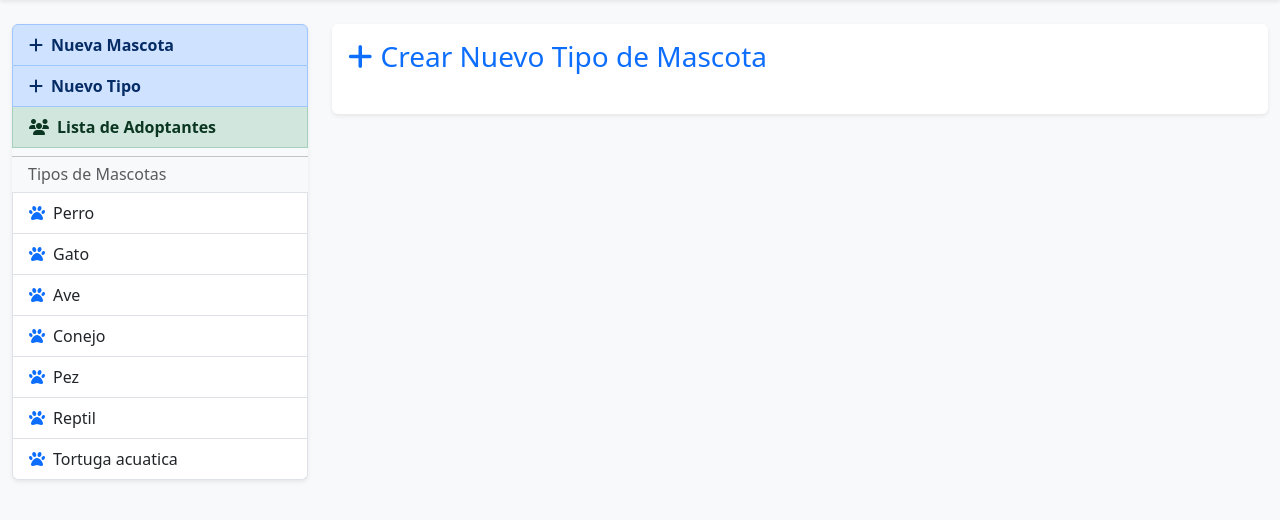
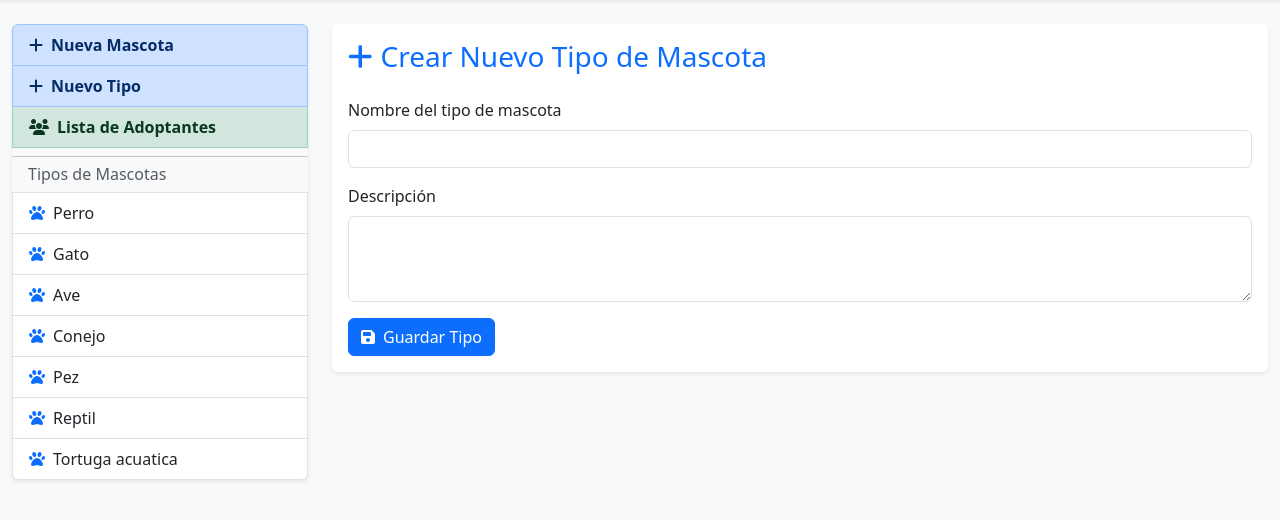
Before and after one commit to pieroca22/AdoptaApp, a Django app: page /crearTipo in a window 1280 px wide. Shown: the part 56-576 px from the top of the page. Run offline with Django 3.2, Linux system fonts and the light colour scheme; data comes from the database, SQL or seed files in the repository; both versions use the stored data as it was after the commit; some libraries are stand-ins or nearby versions.

Commit message:
Pregunta 2: registrar tipo

```diff
--- a/app1/templates/crearTipo.html
+++ b/app1/templates/crearTipo.html
@@ -10,6 +10,19 @@
 		<form method="POST" action="{% url 'app1:registrarTipo' %}">
 			{% csrf_token %}
 			<!--PREGUNTA 2 - CREACION DEL FORMULARIO PARA CREAR TIPOS DE MASCOTAS-->
+			<div class="mb-3">
+				<label for="nombre" class="form-label">Nombre del tipo de mascota</label>
+				<input type="text" class="form-control" id="nombre" name="nombre" required>
+			</div>
+
+			<div class="mb-3">
+				<label for="descripcion" class="form-label">Descripción</label>
+				<textarea class="form-control" id="descripcion" name="descripcion" rows="3"></textarea>
+			</div>
+
+			<button type="submit" class="btn btn-primary">
+				<i class="fa-solid fa-save me-2"></i>Guardar Tipo
+			</button>
 
 			<!--FIN DE CODIGO - OBSERVAR QUE EL ATRIBUTO ACTION DEL FORMULARIO YA SE ENCUENTRA CONFIGURADO-->
 		</form>
--- a/app1/views.py
+++ b/app1/views.py
@@ -62,7 +62,15 @@ def registrarTipo(request):
     # PREGUNTA 2 - INICIO DEL CODIGO
     # DEBE CAPTURAR LOS DATOS QUE VIENEN DEL FORMULARIO
     # CREAR EL OBJETO DE LA CLASE TipoMascota
+    if request.method == "POST":
+        nombre = request.POST.get("nombre")
+        descripcion = request.POST.get("descripcion")
 
+        # Crear el nuevo tipo de mascota
+        TipoMascota.objects.create(
+            nombre=nombre,
+            descripcion=descripcion
+        )
 
     # PREGUNTA 2 - FIN DEL CODIGO
     return HttpResponseRedirect(reverse('app1:home'))
```
Also changed, not shown: db.sqlite3. Lines whose indentation alone changed are shown as unchanged.
